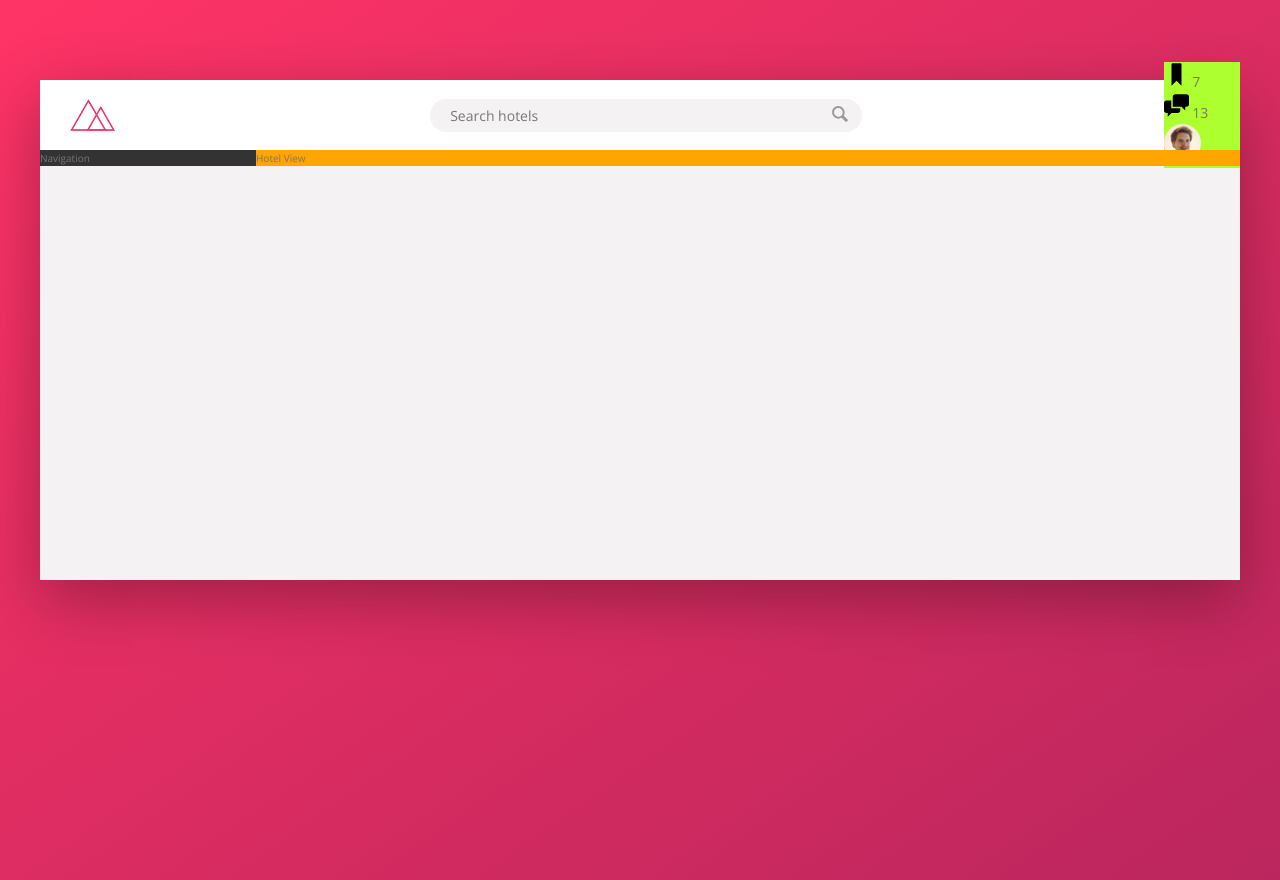
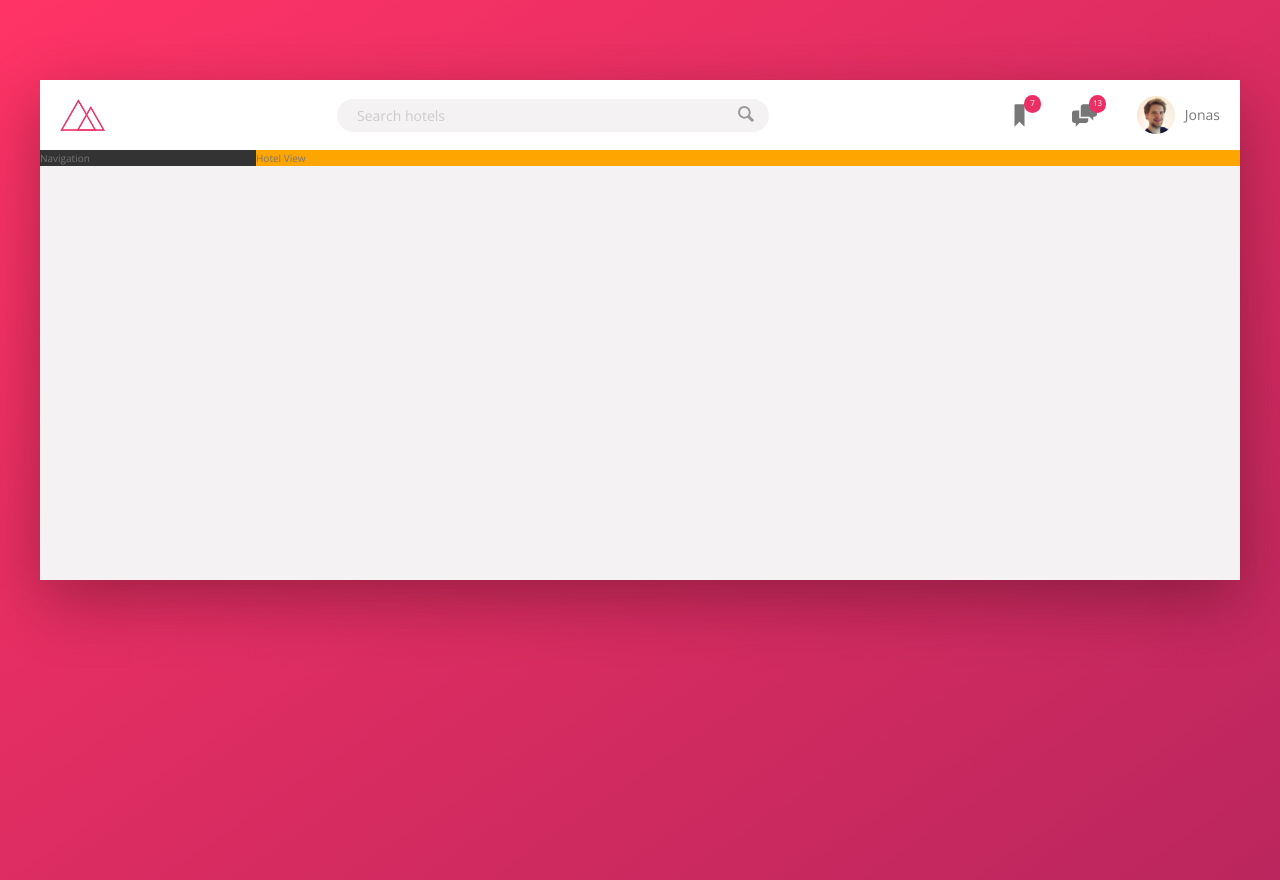
Before and after one commit to axi007/Trillo_22, a website: page src/index.html in a window 1280 px wide. Drawn offline with nearby package versions, Linux system fonts and the light colour scheme; files that its build step writes are made by us from their sources.

Commit message:
styled notification icons and user icon in user navigation bar L77

```diff
--- a/src/sass/_components.scss
+++ b/src/sass/_components.scss
@@ -3,7 +3,7 @@
 
 .logo {
     height: 3.2rem;
-    margin-left: 3rem;
+    margin-left: 2rem;
 }
 
 // SEARCH BOX
@@ -34,7 +34,7 @@
 
         &::-webkit-input-placeholder {
             font-weight: 100;
-            color: var(--color-grey-dark-4);
+            color: var(--color-grey-light-4);
         }
     }
 
@@ -63,33 +63,53 @@
 // USER NAVIGATION
 
 .user-nav {
-    background-color: greenyellow;
+
+    align-self: stretch;
+    display: flex;
+    align-items: center;
+
+    & > * {
+        padding: 0 2rem;
+        cursor: pointer;
+        height: 100%;
+        display: flex;
+        align-items: center;
+    }
+
+    & > *:hover {
+        background-color: var(--color-grey-light-2);
+    }
+
     &__icon-box {
-
+        position: relative;
     }
 
     &__icon {
         height: 2.5rem;
         width: 2.5rem;
+        fill: var(--color-grey-dark-2);
     }
 
     &__notification {
+        font-size: .8rem;
+        height: 1.75rem;
+        width: 1.75rem;
+        border-radius: 50%;
+        background-color: var(--color-primary);
+        color: #fff;
+        position: absolute;
+        top: 1.5rem;
+        right: 1.1rem;
 
-    }
-
-    &__user {
-
+        display: flex;
+        justify-content: center;
+        align-items: center;
     }
 
     &__user-photo {
         height: 3.75rem;
         border-radius: 50%;
+        margin-right: 1rem;
     }
 
-    &__user-name {
-
-    }
-
-
-
 }
```
